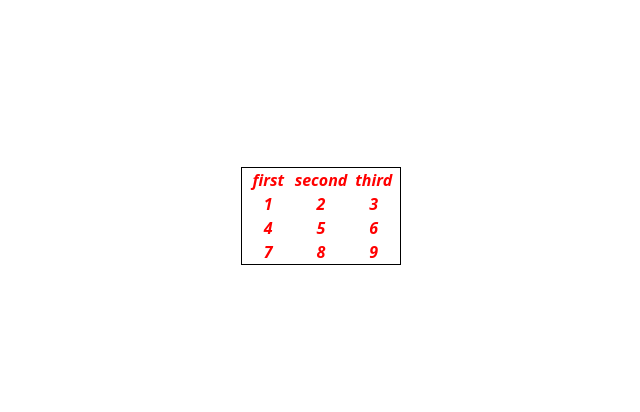
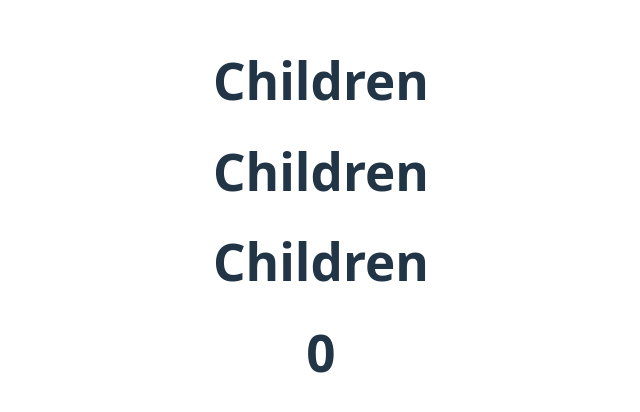
Before and after one commit to anddrews/2025-LR-S5, a React (Vite) app: page / in a window 1280 px wide. Shown: the part 184-596 px from the top of the page, without its empty margins (319-959 px from the left). Built offline with nearby package versions, Linux system fonts and the light colour scheme.

Commit message:
initial commit

```diff
--- a/src/App.jsx
+++ b/src/App.jsx
@@ -1,21 +1,39 @@
-import { Component, Fragment } from 'react';
+import { Component, Fragment, useEffect, useState } from 'react';
 
-import { TableCell } from './components/table/TableCell';
+import { Counter } from './components/counter/Counter';
 import './App.css';
 
 import { Table } from './components/table/Table';
+import { Button } from './components/Button';
 
 const BoldCell = ({item}) => <div style={{color: 'red', fontStyle: 'italic', fontWeight: 'bold'}}>{item}</div>
 // some changes
-export class App extends Component {
-  render() {
+
+
+    // const fetchData = async(setter) => {
+    //     const res = await fetch.apply...
+    //     setter(res)
+    // }
+
+export const App = () => {
+  const [count, setCount] = useState(() => 0);
+  const [action, setAction] = useState(() => (v) => v + 1);
+
+
+  useEffect(() => {
+
+
+
+  }, [])
+
     return (
-        <Table
-          items={[[1, 2, 3], [4, 5, 6], [7, 8, 9]]}
-          columns={['first', 'second', 'third']}
-          cellComponent={BoldCell}
-        />
+      <>
+        <Counter count={count}>
+          <h1>Children</h1>
+          <h1>Children</h1>
+          <h1>Children</h1>
+        </Counter>
+      </>
     )
-  }
 
 }
--- a/src/components/Button.jsx
+++ b/src/components/Button.jsx
@@ -1,7 +1,10 @@
 import { Component } from 'react';
-
-export class Button extends Component {
-    render() {
-        return <h1>Button</h1>
-    }
-}
+// import styles from 'button.module.css';
+const styles = {};
+export const Button = ({variant = 'primary', size = 'medium', label, icon, ...rest}) => (
+    <button
+     className={`${styles.button} ${styles[variant]} ${styles[size]}`} {...rest}
+    >
+     {label}
+    </button>
+)
--- /dev/null
+++ b/src/components/counter/Counter.jsx
@@ -0,0 +1,19 @@
+// import { useState, useEffect} from 'react';
+// import {ReactComponent as Logo} from './assests/logo/ongotpointer/capture.svg';
+
+export const Counter = ({count, children}) => {
+    // const [count, setCount] = useState(0);
+
+    // useEffect(() => {
+    //     setInterval(() => {
+    //         setCount(count => count + 1); // it adds 2 because of StrictMode
+    //     }, 1000);
+    // }, [])
+
+    return (
+        <>
+        {children}
+        <h1>{count}</h1>
+        </>
+    )
+}
--- a/src/main.jsx
+++ b/src/main.jsx
@@ -4,7 +4,7 @@ import './index.css'
 import { App } from './App.jsx'
 
 createRoot(document.getElementById('root')).render(
-  <StrictMode>
+  // <StrictMode>
     <App />
-  </StrictMode>,
+  // </StrictMode>,
 )
```
Also changed, not shown: src/components/logo/Logo.jsx (added, +7 -0 lines).
